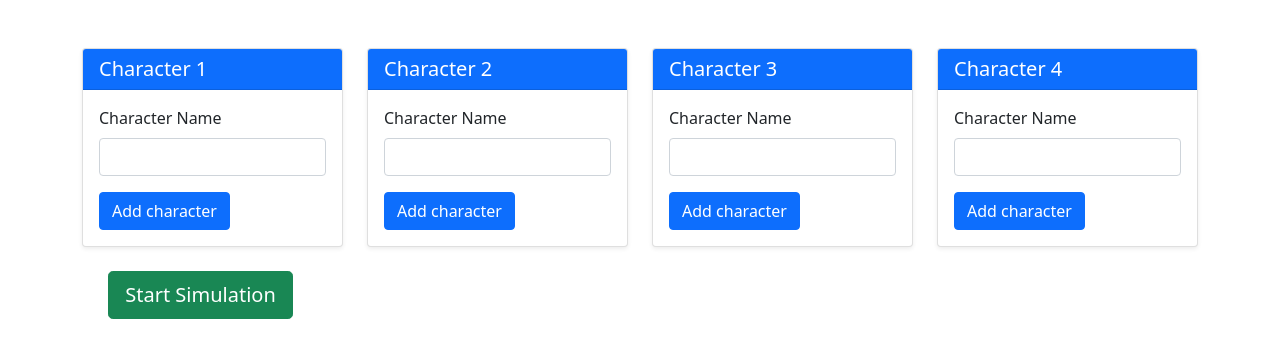
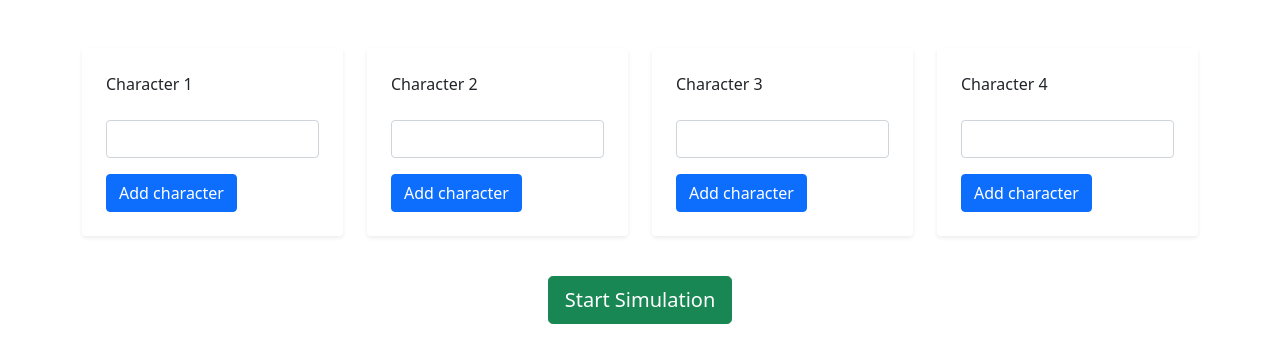
Before and after one commit to extraedan/battle-royale, a Flask app: page /create in a window 1280 px wide. Shown: the top 363 px of the page. Run offline with Flask 3, Linux system fonts and the light colour scheme; some libraries are stand-ins or nearby versions.

Commit message:
choose_characters.html/Center submit button; dynamic display of Character name

```diff
--- a/forms.py
+++ b/forms.py
@@ -4,7 +4,7 @@ from wtforms.fields.simple import HiddenField
 from wtforms.validators import DataRequired, URL
 
 class InputCharacter(FlaskForm):
-    name = StringField("Character Name", validators=[DataRequired()])
+    name = StringField("", validators=[DataRequired()])
     slot = HiddenField('Slot')
     submit = SubmitField("Add character")
 
--- a/templates/choose_characters.html
+++ b/templates/choose_characters.html
@@ -4,41 +4,39 @@
 <body>
 <div class="container py-5">
     <div class="row row-cols-1 row-cols-md-2 row-cols-lg-4 g-4">
+        <!-- Going through every 'slot', in this case 4 -->
+        {% for c_num in range(4) %}
+        <div class="col">
+            <div class="card h-100 shadow-sm rounded border-0">
 
-        <!-- Going through every 'slot', in this case 4 -->
-        {% for c in range(4) %}
-        <div class="col">
-            <div class="card h-100 shadow-sm">
-                <div class="card-header bg-primary text-white">
-                    <h5 class="card-title mb-0">
-                        <!-- If the character exists, set header to name, otherwise Character Number -->
-                        {% if characters[c] %}
-                        {{ characters[c].name }}
-                        {% else %}
-                        Character {{ c + 1 }}
-                        {% endif %}
-                    </h5>
-                </div>
-                <div class="card-body">
-                    <!-- Get the correct form from forms list we passed in -->
-                    {% set form = forms[c] %}
-                    <!-- Set hidden slot field to current slot number -->
-                    {% set _ = form.slot.process_data(c) %}
+                <div class="card-body p-4">
+                    <!-- Display proper form iteration according to character -->
+                    {% set form = forms[c_num] %}
+                    <!-- Display proper form iteration according to character -->
+                    {% set _ = form.slot.process_data(c_num) %}
+
+                    <!-- If there is a character -->
+                    {% if characters[c_num] %}
+                    <!-- set the name label form to the character's name -->
+                    {{ form.name.label(text=characters[c_num].name) }}
+
+                    <!-- Otherwise make it character's index + 1 for character number-->
+                    {% else %}
+                    {{ form.name.label(text='Character ' ~ (c_num + 1)) }}
+                    {% endif %}
 
                     {{ render_form(form, novalidate=True, button_map={"submit": "primary"}) }}
                 </div>
             </div>
         </div>
         {% endfor %}
+    </div>
 
-        <!-- Add the "Start Simulation" button -->
+    <!-- Add the "Start Simulation" button -->
     <div class="row mt-4">
         <div class="col text-center">
-            <a href="{{ url_for('play') }}" class="btn btn-lg btn-success">Start Simulation</a>
+            <a href="{{ url_for('play') }}" class="btn btn-lg btn-success mt-3">Start Simulation</a>
         </div>
-    </div>
-</div>
-
     </div>
 </div>
 
```
Also changed, not shown: README.md.
